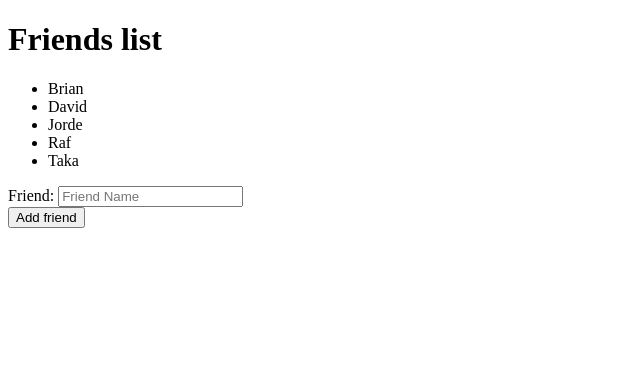
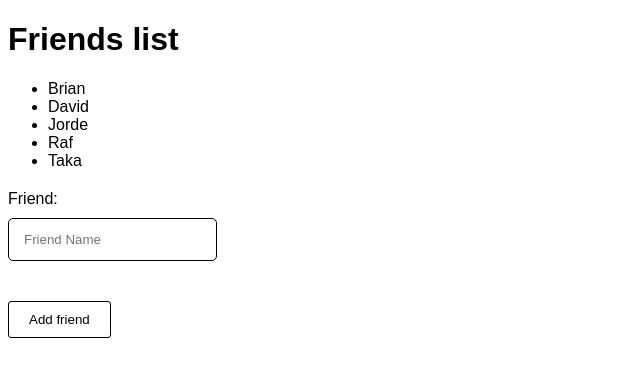
Before and after one commit to planeswalker1/friends-list, a Node server app: page / in a window 1280 px wide. Shown: the top 377 px of the page, without its empty margins (0-640 px from the left). Run offline with Node 20, Linux system fonts and the light colour scheme.

Commit message:
add public folder with css, and include css

```diff
--- a/app.js
+++ b/app.js
@@ -3,6 +3,7 @@ const bodyParser = require('body-parser');
 const app = express();
 const PORT = process.env.PORT || 3000;
 
+app.use(express.static('public'));
 app.use(bodyParser.urlencoded({ extended: true }));
 app.set('view engine', 'ejs');
 
--- /dev/null
+++ b/public/css/main.css
@@ -0,0 +1,57 @@
+html {
+  box-sizing: border-box;
+}
+
+*,
+*:before,
+*:after {
+  box-sizing: inherit;
+}
+
+body {
+  font-family: sans-serif;
+}
+
+.hidden {
+  visibility: hidden;
+}
+
+.form-group {
+  margin: 20px 0;
+}
+
+input {
+  background-color: transparent;
+  border: 1.5px solid #000;
+  border-radius: 5px;
+  display: block;
+  margin-top: 10px;
+  outline: none;
+  padding: 13px 15px;
+  transition: border 0.5s ease-in-out;
+}
+
+input:focus {
+  background-color: #fff;
+  border-color: #00D3EB;
+}
+
+input:-webkit-autofill {
+  -webkit-box-shadow: inset 0 0 0px 9999px #fff;
+}
+
+button {
+  background: none;
+  border: none;
+  border: 1px solid #000;
+  border-radius: 3px;
+  cursor: pointer;
+  margin: 20px 0;
+  padding: 10px 20px;
+  transition: background-color 0.8s, color 0.8s;
+}
+
+button:hover {
+  color: #fff;
+  background-color: #000;
+}
--- a/views/index.ejs
+++ b/views/index.ejs
@@ -3,17 +3,16 @@
 <h1>Friends list</h1>
 <ul>
   <% friends.forEach(function (friend) { %>
-      <li>
-        <%= friend %>
-      </li>
+    <li><%= friend %></li>
   <% }); %>
 </ul>
+
 <form action="/addfriend" method="POST">
   <div class="form-group">
     <label for="friend">Friend: </label>
     <input id="friend" type="text" name="friendName" placeholder="Friend Name">
   </div>
-    <button>Add friend</button>
+  <button type="submit">Add friend</button>
 </form>
 
 <% include partials/footer.ejs %>
--- a/views/partials/header.ejs
+++ b/views/partials/header.ejs
@@ -4,6 +4,7 @@
   <meta charset="UTF-8">
   <meta name="viewport" content="width=device-width, initial-scale=1.0">
   <meta http-equiv="X-UA-Compatible" content="ie=edge">
-  <title>Friends List - Home</title>
+  <title>Friend's List - Home</title>
+  <link rel="stylesheet" href="/css/main.css">
 </head>
 <body>
```
Lines whose indentation alone changed are shown as unchanged.
